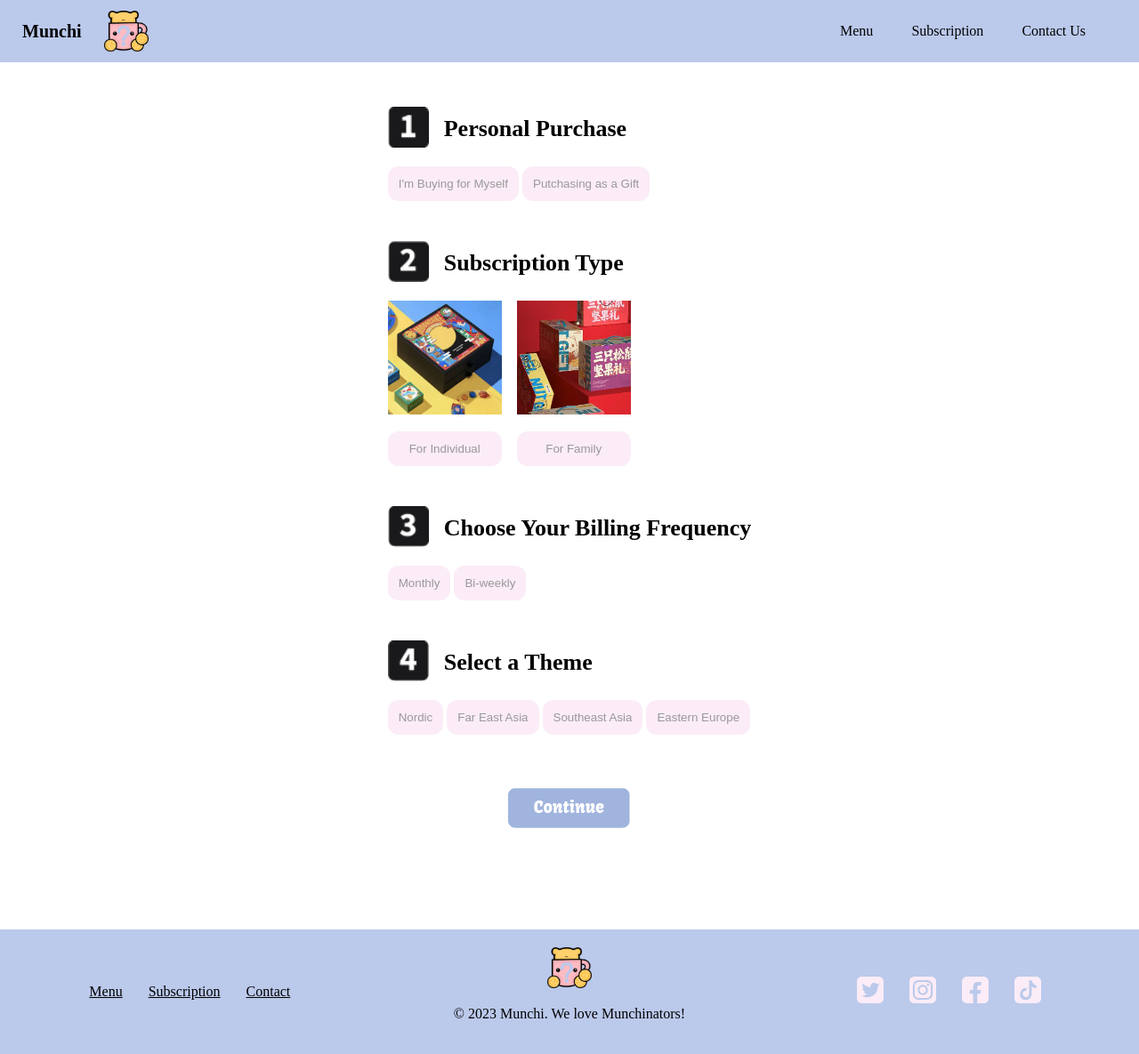
After one commit to rose024/munchi, a PHP site: page /subscription.php in a window 1280 px wide. The commit adds this page. Shown: the whole page at 89% size. Run offline with PHP 8.4, Linux system fonts and the light colour scheme; some web fonts are replaced.

Commit message:
Subscription page built

```diff
--- a/assets/css/global.css
+++ b/assets/css/global.css
@@ -14,6 +14,9 @@
 .flex-column {
     display: flex;
     flex-direction: column;
+}
+.flex-row {
+    display: flex;
 }
 /* GENERAL */
 
@@ -145,6 +148,53 @@ main {
 }
 /* LOGIN PAGE */
 
+/* SUBSCRIPTION PAGE */
+.subscription {
+    display: flex;
+    justify-content: center;
+    align-items: center;
+}
+
+.subscription__container {
+    margin: 50px;
+}
+
+.subscription h2 {
+    margin: 0;
+    font-size: 26px;
+    align-self: center;
+    margin-left: 17px;
+}
+
+.subscription__container_numbering {
+    width: 46px;
+    height: 46px;
+}
+
+.subscription__btn {
+    background-color: var(--quaternary-color);
+    color: #999;
+    padding: 12px;
+    border-radius: 12px;
+    border: none;
+}
+
+.subscription__container_section1,
+.subscription__container_section2,
+.subscription__container_section3 {
+    margin-bottom: 45px;
+}
+
+.subscription__container_sectiontitle {
+    margin-bottom: 17px;
+}
+
+.subscription__container_boxtype {
+    width: 128px;
+    margin-bottom: 19px;
+}
+/* SUBSCRIPTION PAGE */
+
 /* FOOTER */
 footer {
     height: 140px;
@@ -163,4 +213,8 @@ footer a {
     color: black;
     margin: 0 12.5px;
 }
+
+footer img {
+    width: 30px;
+}
 /* FOOTER */
--- /dev/null
+++ b/subscription.php
@@ -0,0 +1,72 @@
+<?php
+    include('partials/header.php');
+?>
+
+<main class="subscription">
+
+    <div class="subscription__container">
+
+        <div class="subscription__container_section1">
+            <div class="flex-row subscription__container_sectiontitle">
+                <div><img src="./assets/img/Asset 4.png" alt="" class="subscription__container_numbering"></div>
+                <h2>Personal Purchase</h2>
+            </div>
+            <div>
+                <Button class="subscription__btn">I'm Buying for Myself</Button>
+                <Button class="subscription__btn">Putchasing as a Gift</Button>
+            </div>
+        </div>
+
+        <div class="subscription__container_section2">
+        <div class="flex-row subscription__container_sectiontitle">
+                <div><img src="./assets/img/Asset 3.png" alt="" class="subscription__container_numbering"></div>
+                <h2>Subscription Type</h2>
+            </div>
+            <div class="flex-row">
+                <div class="flex-column" style="margin-right: 17px">
+                    <img src="./assets/img/7.jpg" alt="" class="subscription__container_boxtype">
+                    <Button class="subscription__btn">For Individual</Button>
+                </div>
+                <div class="flex-column">
+                    <img src="./assets/img/1.jpg" alt="" class="subscription__container_boxtype">
+                    <Button class="subscription__btn">For Family</Button>
+                </div>
+
+            </div>
+        </div>
+
+        <div class="subscription__container_section3">
+            <div class="flex-row subscription__container_sectiontitle">
+                <div><img src="./assets/img/Asset 2.png" alt="" class="subscription__container_numbering"></div>
+                <h2>Choose Your Billing Frequency</h2>
+            </div>
+            <div>
+                <Button class="subscription__btn">Monthly</Button>
+                <Button class="subscription__btn">Bi-weekly</Button>
+            </div>
+        </div>
+
+        <div class="subscription__container_section4">
+            <div class="flex-row subscription__container_sectiontitle">
+                <div><img src="./assets/img/Asset 1.png" alt="" class="subscription__container_numbering"></div>
+                <h2>Select a Theme</h2>
+            </div>
+            <div>
+                <Button class="subscription__btn">Nordic</Button>
+                <Button class="subscription__btn">Far East Asia</Button>
+                <Button class="subscription__btn">Southeast Asia</Button>
+                <Button class="subscription__btn">Eastern Europe</Button>
+            </div>
+        </div>
+
+        <div style="margin: 60px; text-align: center;">
+            <img src="./assets/img/Asset 7.png" alt="">
+        </div>
+
+    </div>
+
+</main>
+
+<?php
+    include('partials/footer.php');
+?>
```
Also changed, not shown: .php_tmp/subscription.php (added, +72 -0 lines).
